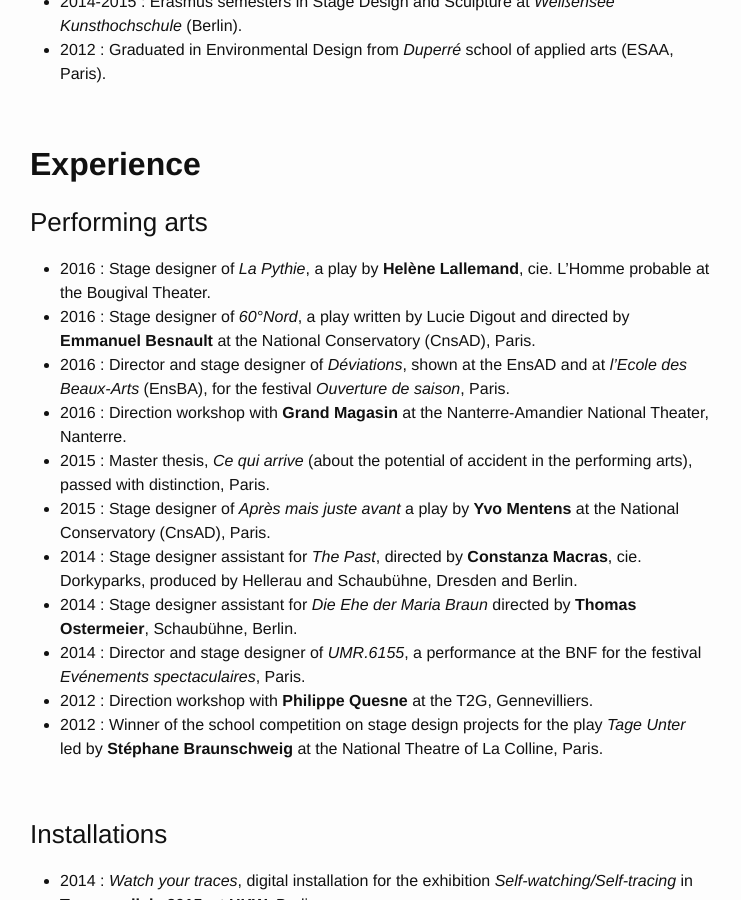
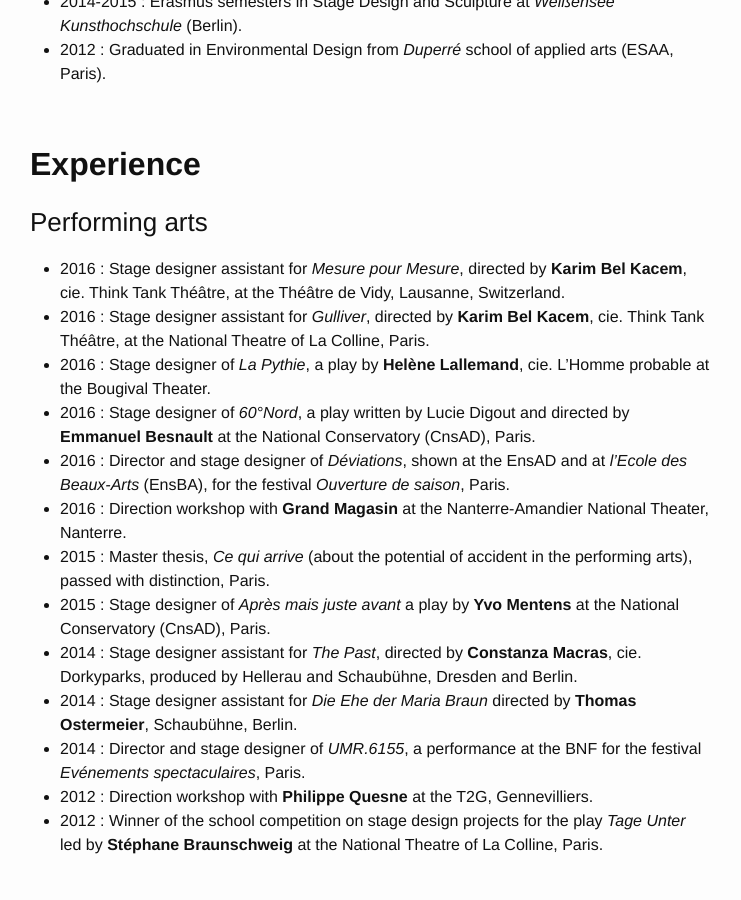
Before and after one commit to louiseds/louiseds.github.io, a Jekyll site: the page built from about.md, in a window 1280 px wide and 900 px high, scrolled down 2708 px. Shown: the whole window, without its empty margins (270-1011 px from the left). Built offline with Jekyll 4.4.1, drawn with Linux system fonts in a browser that asks for light colours.

Commit message:
Updated about.md

```diff
--- a/about.md
+++ b/about.md
@@ -82,6 +82,8 @@
 
 ### Performing arts
 
+* 2016 : Stage designer assistant for _Mesure pour Mesure_, directed by **Karim Bel Kacem**, cie. Think Tank Théâtre, at the Théâtre de Vidy, Lausanne, Switzerland.
+* 2016 : Stage designer assistant for _Gulliver_, directed by **Karim Bel Kacem**, cie. Think Tank Théâtre, at the National Theatre of La Colline, Paris.
 * 2016 : Stage designer of _La Pythie_, a play by **Helène Lallemand**, cie. L’Homme probable at the Bougival Theater.
 * 2016 : Stage designer of _60°Nord_, a play written by Lucie Digout and directed by **Emmanuel Besnault** at the National Conservatory (CnsAD), Paris.
 * 2016 : Director and stage designer of _Déviations_, shown at the EnsAD and at _l'Ecole des Beaux-Arts_  (EnsBA), for the festival _Ouverture de saison_,  Paris.
```
